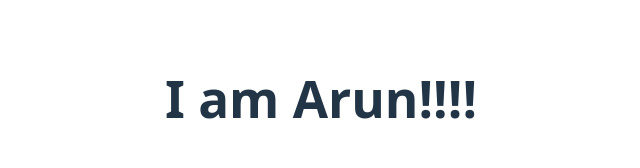
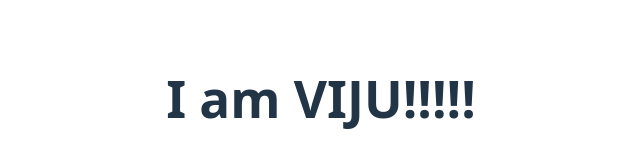
Before and after one commit to boring-root/sample, a React (Vite) app: page / in a window 1280 px wide. Shown: the part 302-470 px from the top of the page, without its empty margins (319-959 px from the left). Built offline with nearby package versions, Linux system fonts and the light colour scheme.

Commit message:
Update App.jsx

```diff
--- a/src/App.jsx
+++ b/src/App.jsx
@@ -6,7 +6,7 @@ import './App.css'
 const App = () => {
   return (
     <div>
-     <h1>I am Arun!!!!</h1>
+     <h1>I am VIJU!!!!!</h1>
     </div>
   )
 }
```
